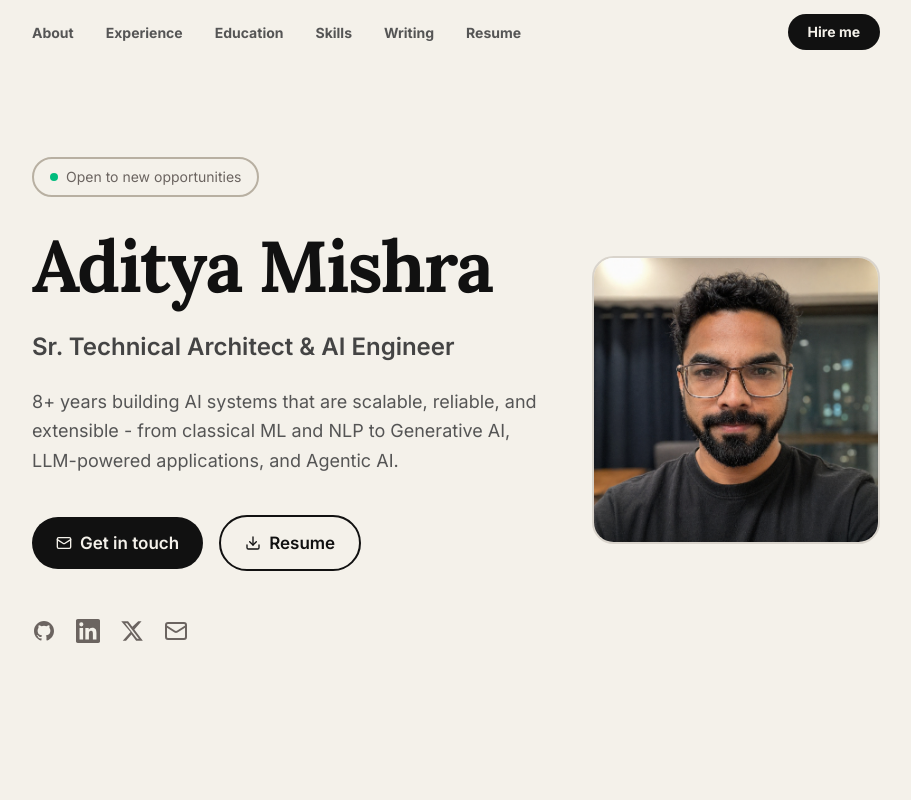
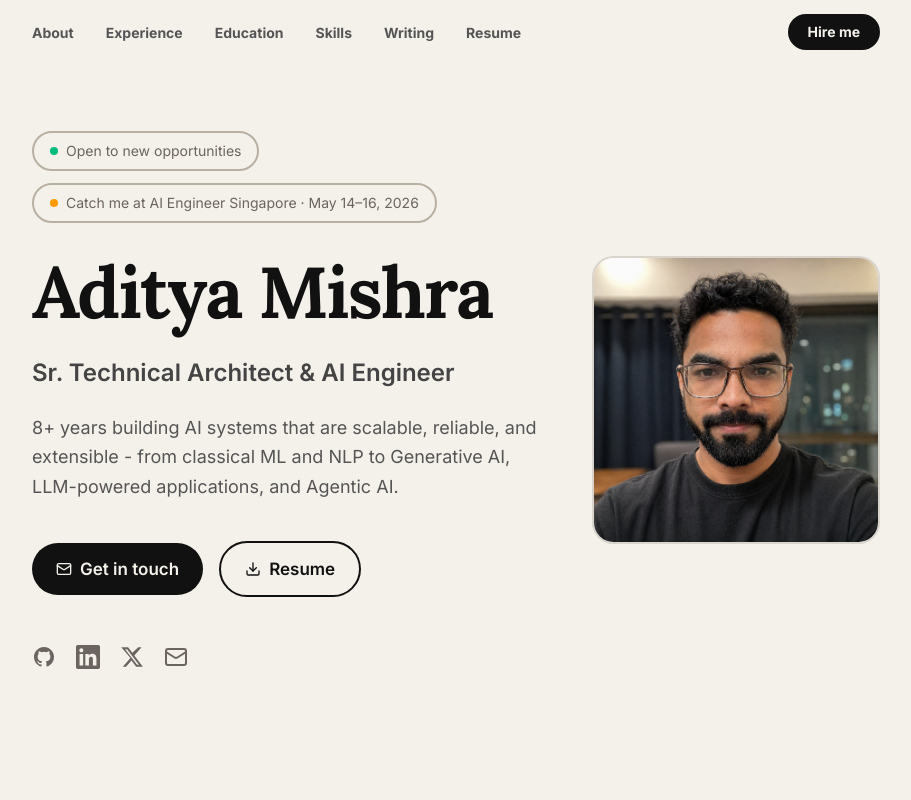
Before and after one commit to adimyth/adimyth.github.io, a Next.js app: page / in a window 1280 px wide. Shown: the top 800 px of the page, without its empty margins (184-1095 px from the left). Built offline with nearby package versions, Linux system fonts and the light colour scheme.

Commit message:
feat: add the most recent events

```diff
--- a/components/Hero.tsx
+++ b/components/Hero.tsx
@@ -1,5 +1,5 @@
 import Image from "next/image";
-import { profile } from "@/lib/data";
+import { profile, upcomingEvent } from "@/lib/data";
 import { Mail, Download } from "lucide-react";
 import { GitHubIcon, LinkedInIcon, XIcon } from "@/components/icons";
 
@@ -12,12 +12,27 @@ export default function Hero() {
       <div className="flex flex-col md:flex-row md:items-center md:justify-between gap-10">
         {/* Text content */}
         <div className="flex-1 order-2 md:order-1">
-          <div className="mb-6 inline-flex items-center gap-2 w-fit px-4 py-2 rounded-full border-2 border-[#b8b0a2] text-sm text-[#6b6460]">
+          <div className="mb-3 inline-flex items-center gap-2 w-fit px-4 py-2 rounded-full border-2 border-[#b8b0a2] text-sm text-[#6b6460]">
             <span className="relative flex h-2 w-2">
               <span className="animate-ping absolute inline-flex h-full w-full rounded-full bg-emerald-400 opacity-75" />
               <span className="relative inline-flex rounded-full h-2 w-2 bg-emerald-500" />
             </span>
             Open to new opportunities
+          </div>
+
+          <div className="mb-6">
+            <a
+              href={upcomingEvent.url}
+              target="_blank"
+              rel="noopener noreferrer"
+              className="inline-flex items-center gap-2 w-fit px-4 py-2 rounded-full border-2 border-[#b8b0a2] text-sm text-[#6b6460] hover:border-[#111111] hover:text-[#111111] transition-colors"
+            >
+              <span className="relative flex h-2 w-2">
+                <span className="animate-ping absolute inline-flex h-full w-full rounded-full bg-amber-400 opacity-75" />
+                <span className="relative inline-flex rounded-full h-2 w-2 bg-amber-500" />
+              </span>
+              Catch me at {upcomingEvent.name} · {upcomingEvent.dates}
+            </a>
           </div>
 
           <h1
--- a/lib/data.ts
+++ b/lib/data.ts
@@ -1,3 +1,9 @@
+export const upcomingEvent = {
+  name: "AI Engineer Singapore",
+  dates: "May 14–16, 2026",
+  url: "https://www.ai.engineer/singapore",
+};
+
 export const profile = {
   name: "Aditya Mishra",
   title: "Sr. Technical Architect & AI Engineer",
```
